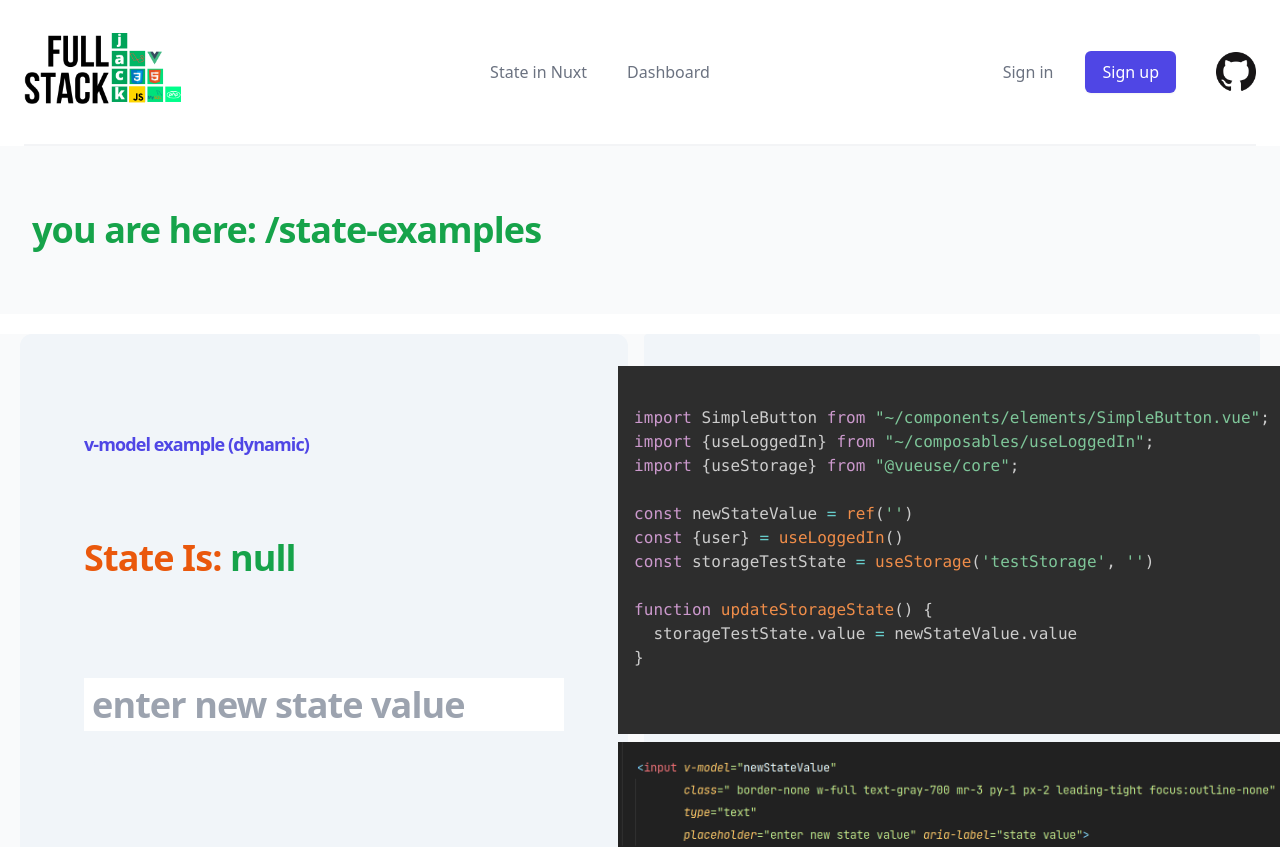
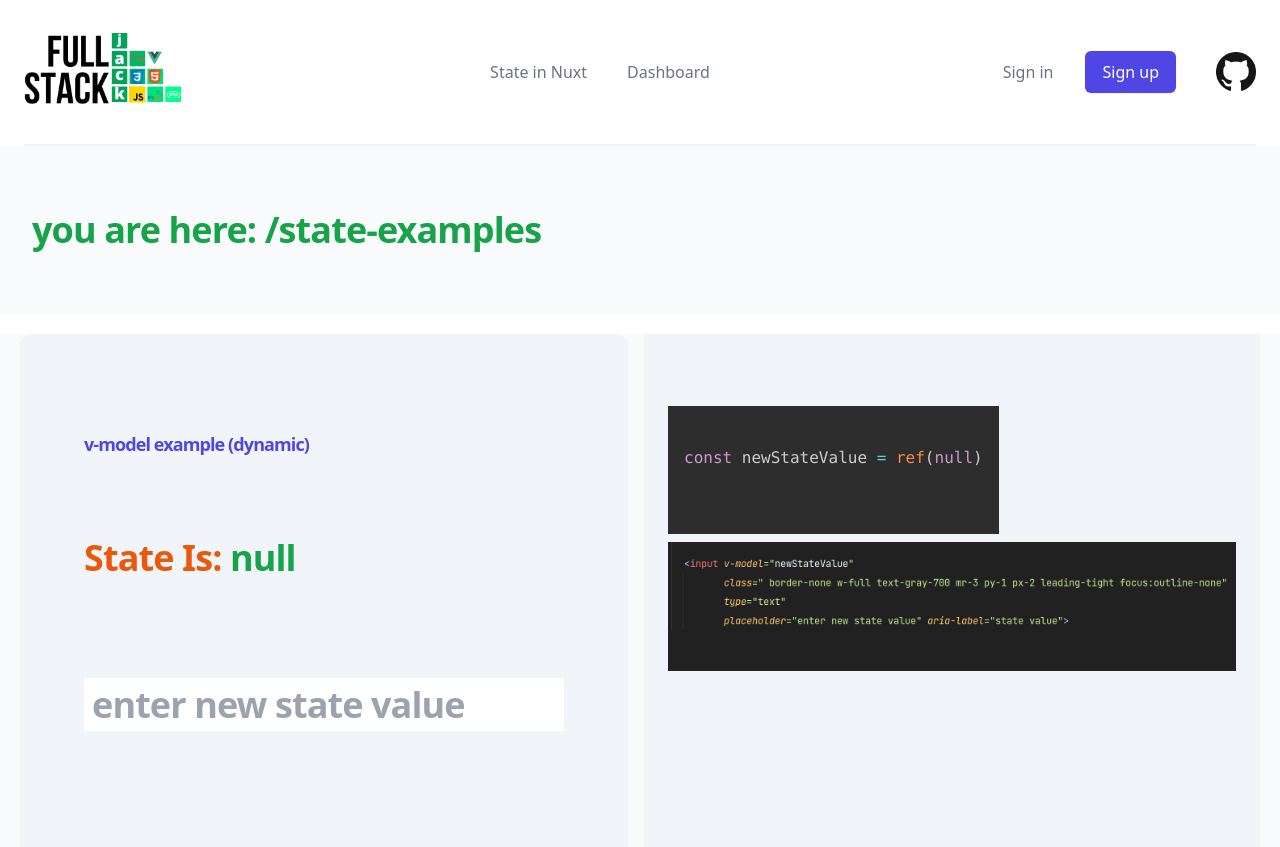
Before and after one commit to jurassicjs/nuxt3-laravel-dev, a Nuxt app in the folder apps/nuxt-app/: page /state-examples in a window 1280 px wide. Shown: the top 847 px of the page. Built offline with nearby package versions, Linux system fonts and the light colour scheme.

Commit message:
feature(setup) update state page

```diff
--- a/apps/nuxt-app/components/elements/VModelExample.vue
+++ b/apps/nuxt-app/components/elements/VModelExample.vue
@@ -11,9 +11,8 @@ const newStateValue = ref(null)
         <h2 class="text-3xl font-extrabold tracking-tight text-black-900 sm:text-4xl">
           <div class=" text-lg text-indigo-600">v-model example (dynamic)</div>
           <div class=" text-orange-600 mb-5 py-20">State Is:
-            <span class="text-green-600">
-              {{newStateValue }}
-              <span v-if="newStateValue == null">null</span></span></div>
+            <span class="text-green-600">{{ newStateValue }}</span>
+            <span class="text-green-600" v-if="newStateValue == null">null</span></div>
 
 
           <input v-model="newStateValue"
@@ -30,24 +29,13 @@ const newStateValue = ref(null)
       </div>
     </figure>
 
-    <div
-      class="max-w-3l mx-auto py-6 px-4 sm:px-6 lg:py-6 place-content-center grid-rows-1 grid bg-slate-100 ml-1  mr-5 rounded">
-      <div class="">
+    <div class="max-w-3l mx-auto py-6 px-4 sm:px-6 lg:py-6 place-content-center grid-rows-1 grid bg-slate-100 ml-1  mr-5 rounded">
+      <div class="mt-10">
         <figure class="rounded-xl flex">
           <div class="">
                 <pre>
           <code class="language-javascript">
-import SimpleButton from "~/components/elements/SimpleButton.vue";
-import {useLoggedIn} from "~/composables/useLoggedIn";
-import {useStorage} from "@vueuse/core";
-
-const newStateValue = ref('')
-const {user} = useLoggedIn()
-const storageTestState = useStorage('testStorage', '')
-
-function updateStorageState() {
-  storageTestState.value = newStateValue.value
-}
+const newStateValue = ref(null)
         </code>
         </pre>
 
```
